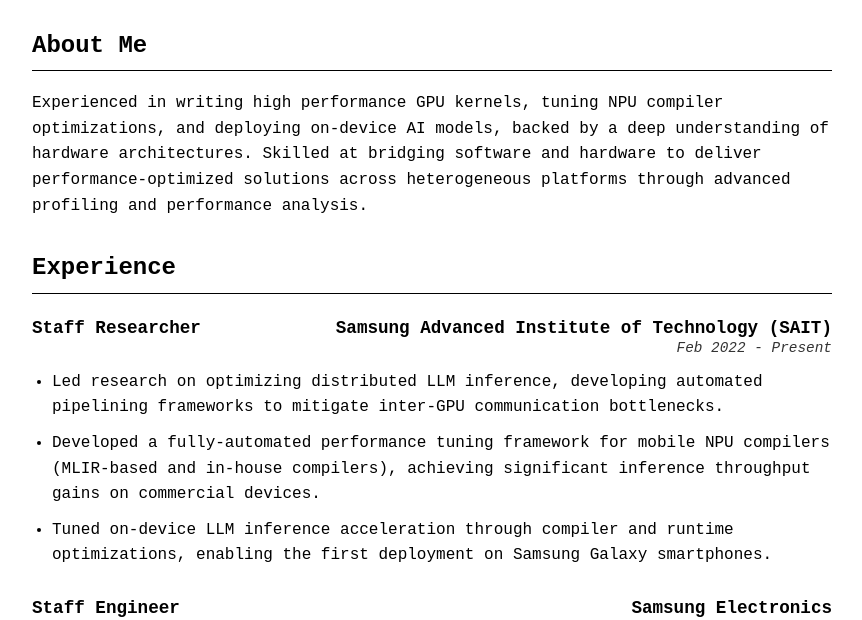
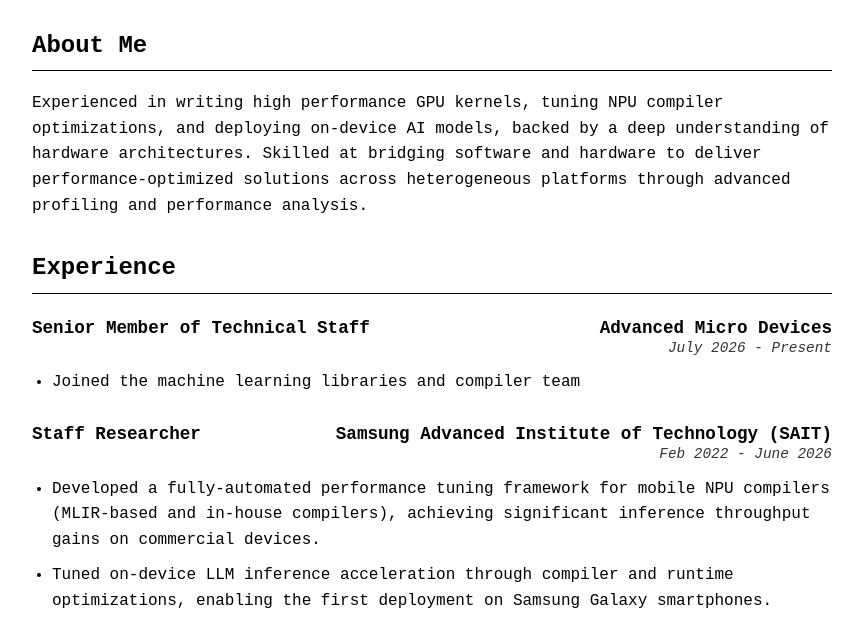
Before and after one commit to hjunkim/hjunkim.github.io, a plain HTML site: page index.html in a window 1280 px wide. Shown: the part 177-797 px from the top of the page, without its empty margins (208-1070 px from the left). Drawn offline with Linux system fonts and the light colour scheme.

Commit message:
Add AMD experience
Add AMD experience

Signed-off-by: Hyunjun Kim <hjun20.kim@icloud.com>

```diff
--- a/index.html
+++ b/index.html
@@ -30,12 +30,21 @@
             <h2>Experience</h2>
             <div class="entry">
                 <div class="entry-header">
+                    <span class="title">Senior Member of Technical Staff</span>
+                    <span class="affiliation">Advanced Micro Devices</span>
+                </div>
+                <div class="entry-date">July 2026 - Present</div>
+                <ul>
+                    <li>Joined the machine learning libraries and compiler team</li>
+                </ul>
+            </div>
+            <div class="entry">
+                <div class="entry-header">
                     <span class="title">Staff Researcher</span>
                     <span class="affiliation">Samsung Advanced Institute of Technology (SAIT)</span>
                 </div>
-                <div class="entry-date">Feb 2022 - Present</div>
+                <div class="entry-date">Feb 2022 - June 2026</div>
                 <ul>
-                    <li>Led research on optimizing distributed LLM inference, developing automated pipelining frameworks to mitigate inter-GPU communication bottlenecks.</li>
                     <li>Developed a fully-automated performance tuning framework for mobile NPU compilers (MLIR-based and in-house compilers), achieving significant inference throughput gains on commercial devices.</li>
                     <li>Tuned on-device LLM inference acceleration through compiler and runtime optimizations, enabling the first deployment on Samsung Galaxy smartphones.</li>
                 </ul>
```
